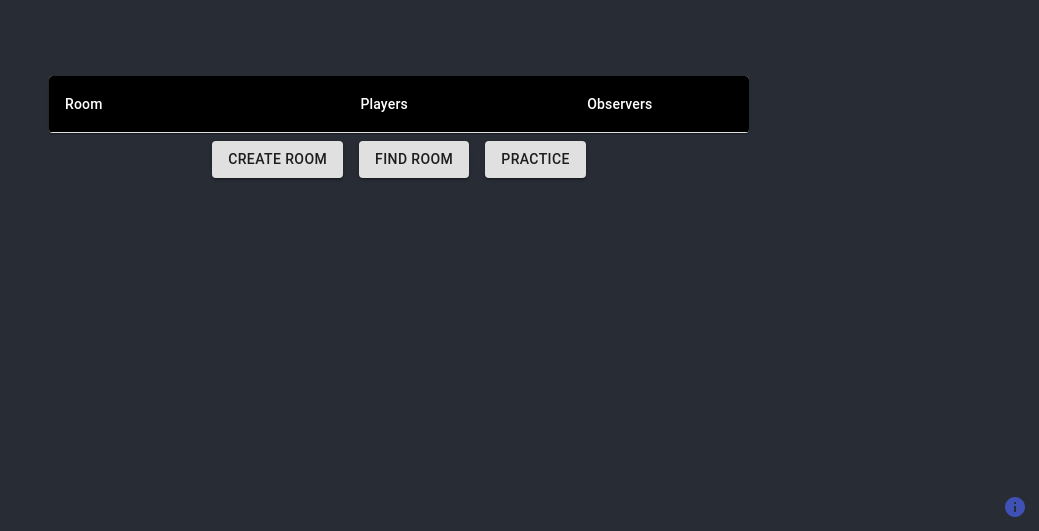
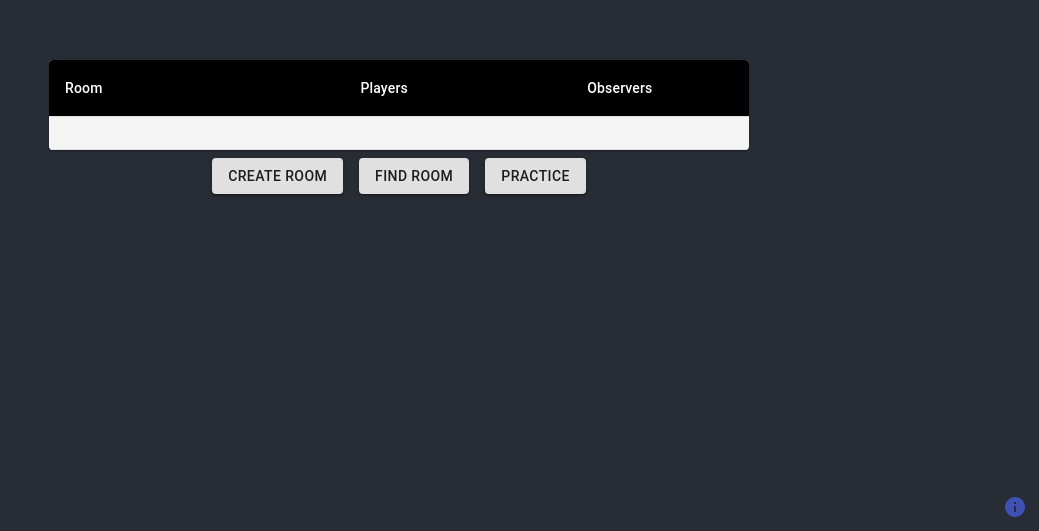
Before and after one commit to andrew-murray/reshuffle, a React (Create React App) app: page / in a window 1280 px wide. Shown: the part 269-800 px from the top of the page, without its empty margins (241-1280 px from the left). Built offline with nearby package versions, Linux system fonts and the light colour scheme.

Commit message:
Make output prettier when no rooms available.

```diff
--- a/src/SessionTable.js
+++ b/src/SessionTable.js
@@ -35,6 +35,8 @@ const useStyles = makeStyles({
 
 export default function SessionTable(props) {
   const classes = useStyles();
+  // the only weird behaviour in the below,
+  // is we ensure the table "non-empty" ish, when provided an empty list of rows
   return (
     <TableContainer component={Paper}>
       <Table className={classes.table} aria-label="customized table">
@@ -47,7 +49,7 @@ export default function SessionTable(props) {
           </TableRow>
         </TableHead>
         <TableBody>
-          {props.rooms.map((row) => (
+          {(props.rooms.length == 0 ? [{}] : props.rooms).map((row) => (
             <StyledTableRow key={row.name}>
               <StyledTableCell component="th" scope="row">
                 {row.name}
@@ -55,7 +57,7 @@ export default function SessionTable(props) {
               <StyledTableCell align="right">{row.playerCount}</StyledTableCell>
               <StyledTableCell align="right">{row.observerCount}</StyledTableCell>
               <StyledTableCell align="right">
-                <Button variant="contained" onClick={()=>props.onJoin(row.name)}>Join</Button>
+                {row.name && <Button variant="contained" onClick={()=>props.onJoin(row.name)}>Join</Button>}
               </StyledTableCell>
             </StyledTableRow>
           ))}
```
